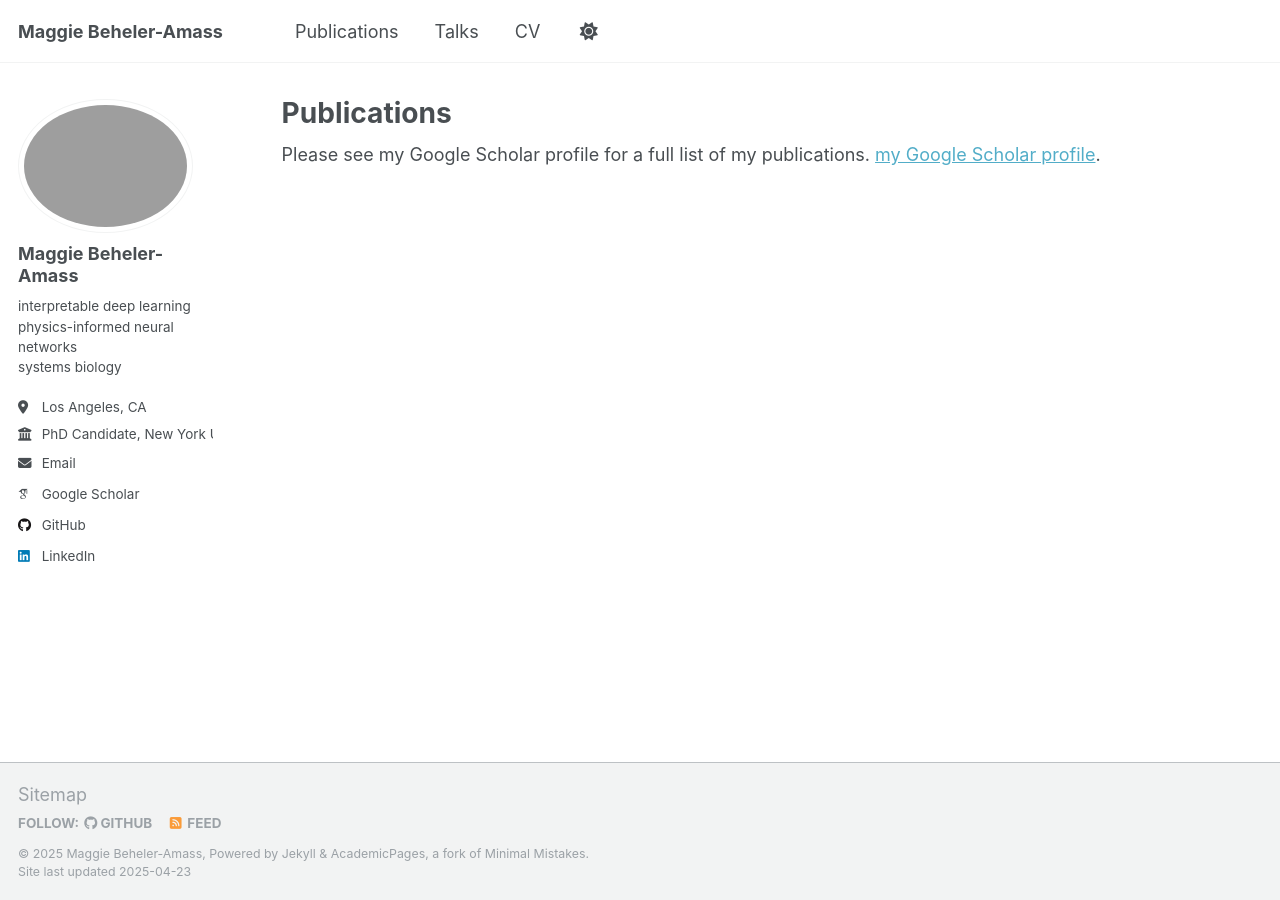
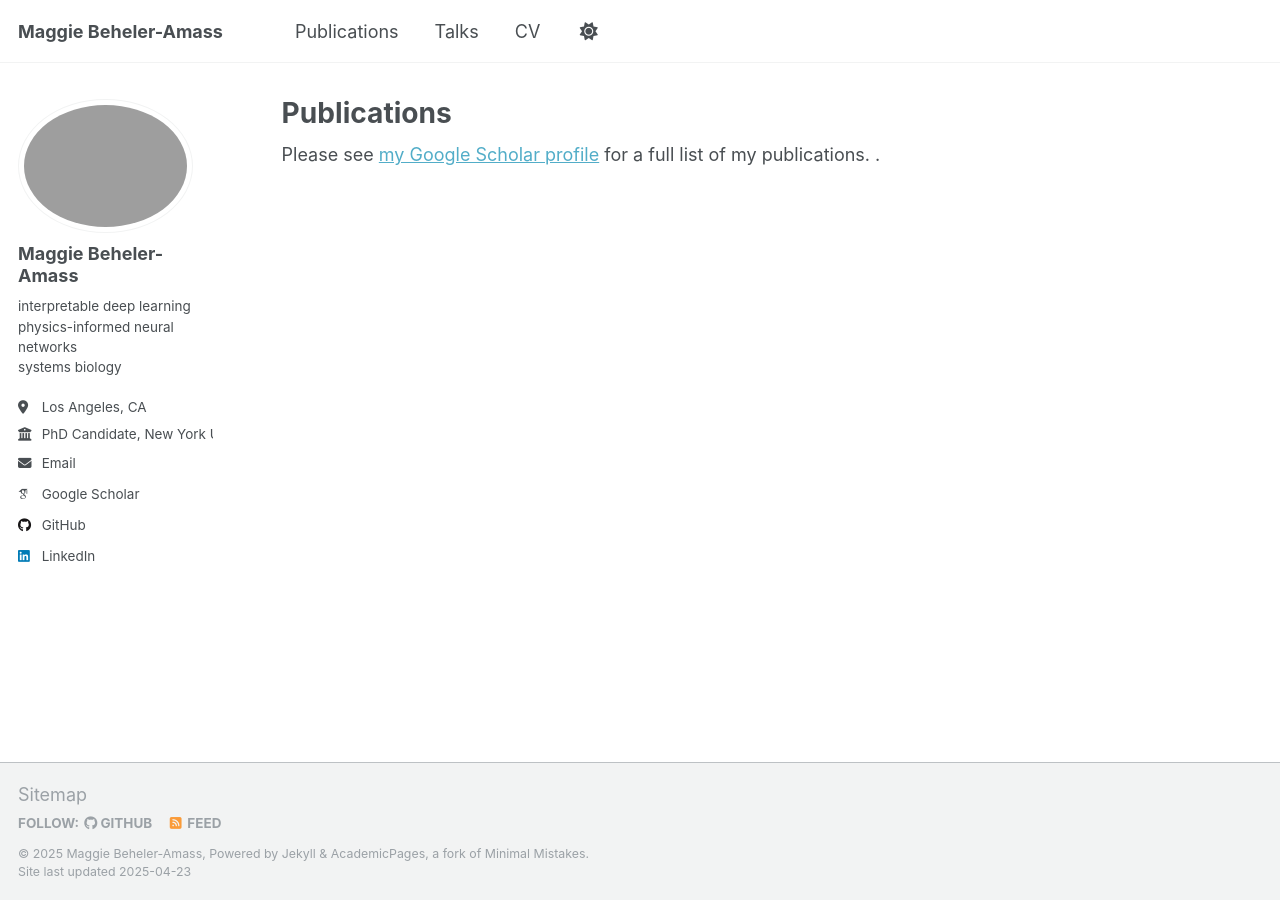
Before and after one commit to maggiealetha/maggiealetha.github.io, a Jekyll site: the page built from _pages/publications.html, in a window 1280 px wide. Built offline with Jekyll 4.4.1, drawn with Linux system fonts in a browser that asks for light colours; some web fonts are replaced.

Commit message:
Update publications.html

```diff
--- a/_pages/publications.html
+++ b/_pages/publications.html
@@ -6,5 +6,5 @@ author_profile: true
 ---
 
 {% if site.author.googlescholar %}
-  <div class="wordwrap">Please see my Google Scholar profile for a full list of my publications. <a href="{{site.author.googlescholar}}">my Google Scholar profile</a>.</div>
+  <div class="wordwrap">Please see <a href="{{site.author.googlescholar}}">my Google Scholar profile</a> for a full list of my publications. .</div>
 {% endif %}
```
